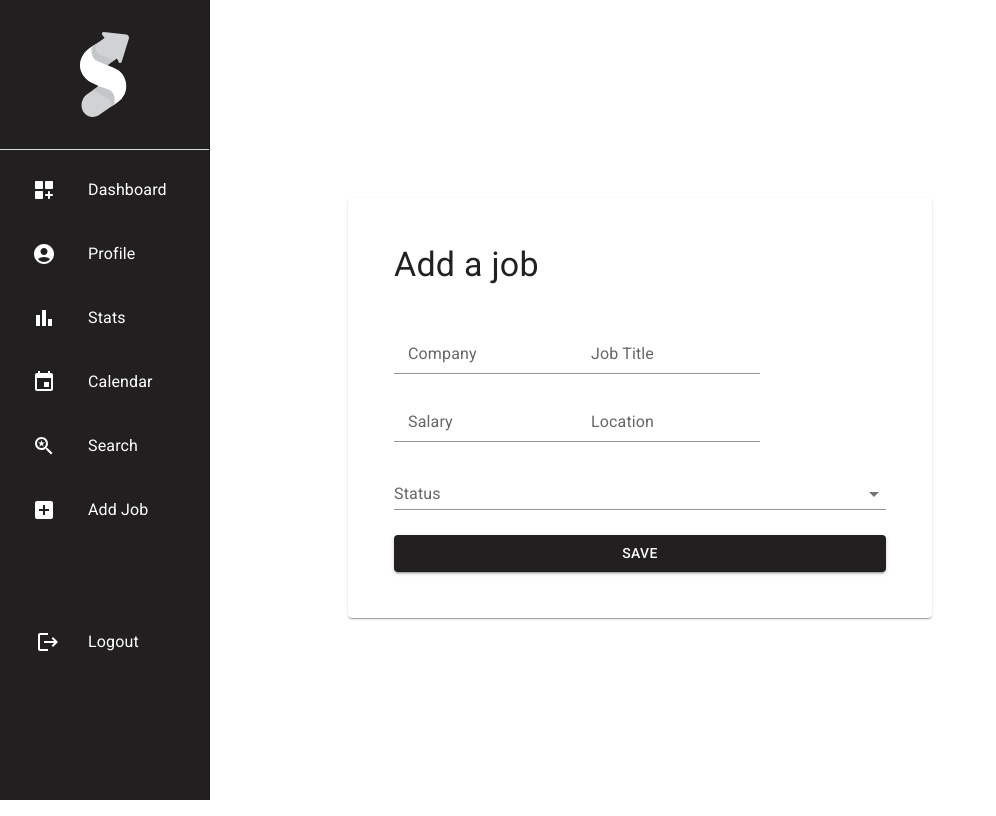
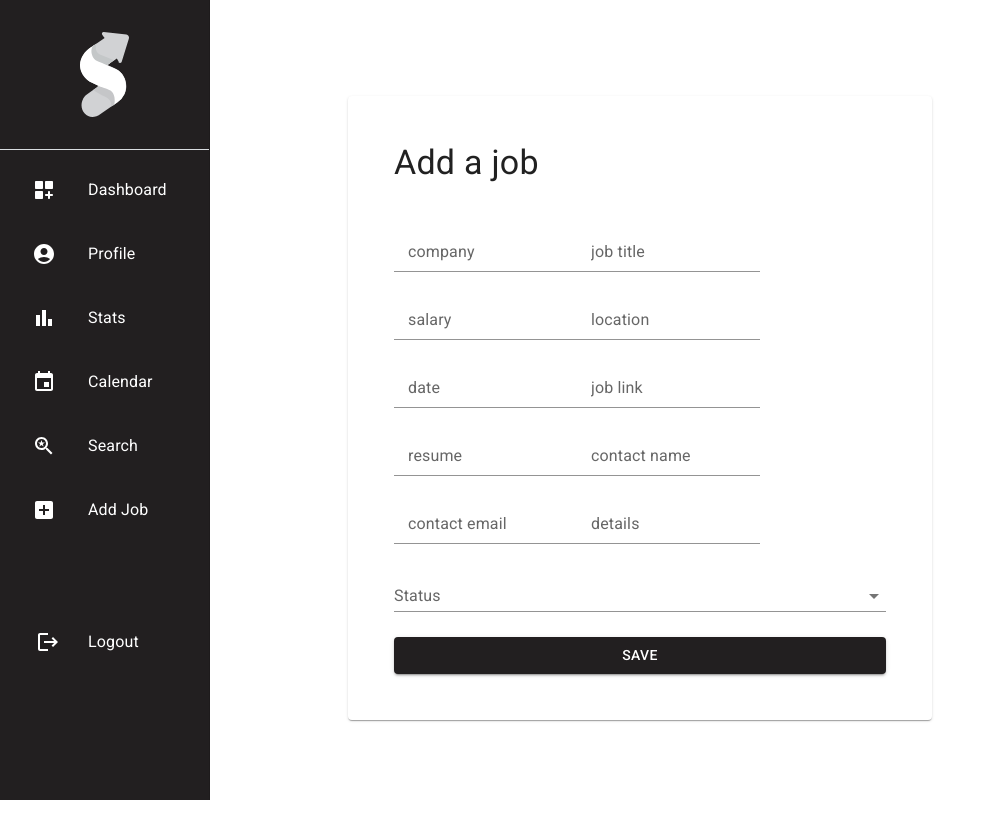
Before and after one commit to cesar-santamaria/sendero, a React (Create React App) app in the folder client/: page /job-form in a window 1280 px wide. Shown: the whole page, without its empty margins (0-996 px from the left). Built offline with nearby package versions, Linux system fonts and the light colour scheme; sample sign-in values are in the browser's storage.

Commit message:
Add edit jobs functionality

```diff
--- a/client/src/components/jobs/JobsModal.jsx
+++ b/client/src/components/jobs/JobsModal.jsx
@@ -1,4 +1,4 @@
-import * as React from 'react'
+import {useState} from 'react'
 import Box from '@mui/material/Box'
 import TextField from '@mui/material/TextField'
 import Typography from '@mui/material/Typography'
@@ -9,7 +9,7 @@ import Input from '@mui/material/Input'
 import InputLabel from '@mui/material/InputLabel'
 import InputAdornment from '@mui/material/InputAdornment'
 import { useSelector, useDispatch } from 'react-redux'
-import { deleteJob } from '../../features/jobs/jobSlice'
+import { deleteJob, editJob } from '../../features/jobs/jobSlice'
 
 const style = {
   position: 'absolute',
@@ -24,10 +24,49 @@ const style = {
 }
 
 export default function JobsModal(props) {
-  const [open, setOpen] = React.useState(false)
+  const [open, setOpen] = useState(false)
+  const [formData, setFormData] = useState({
+    companyName: props.company || "",
+    jobTitle: props.jobTitle || "",
+    salary: props.salary || "",
+    location: props.location || "",
+    calendar: props.calendar || "",
+    jobLink: props.jobLink || "",
+    resume: props.resume || "",
+    contactName: props.contactName || "",
+    contactEmail: props.contactEmail || "",
+    details: props.details || "",
+  })
   const handleOpen = () => setOpen(true)
   const handleClose = () => setOpen(false)
   const dispatch = useDispatch()
+  const { companyName, jobTitle, salary, location, status, date, jobLink, calendar, resume, contactEmail, contactName, details } = formData
+
+  const onChange = (e) => {
+    setFormData((prevState) => ({
+      ...prevState,
+      [e.target.name]: e.target.value,
+    }))
+  }
+
+  const handleSubmit = (e) => {
+    e.preventDefault()
+    const jobData = {
+      companyName,
+      jobTitle,
+      salary,
+      location,
+      calendar,
+      jobLink,
+      resume,
+      contactName,
+      contactEmail,
+      details
+    }
+    dispatch(editJob({id:props.id , jobData}))
+    console.log({id:props.id , jobData})
+
+  }
 
   return (
     <div>
@@ -44,20 +83,24 @@ export default function JobsModal(props) {
           <Typography variant="h6" component="h2">
             Edit
           </Typography>
-          <form style={{ display: 'flex', justifyContent: 'space-evenly' }}>
+          <form style={{ display: 'flex', justifyContent: 'space-evenly' }} onSubmit={handleSubmit}>
             <div style={{ flexDirection: 'row' }}>
-              <TextField
+              <Input
                 id="standard-basic"
+                name='companyName'
                 label="company"
                 variant="standard"
-                defaultValue={props.company}
+                value={companyName}
+                onChange={onChange}
                 sx={{ mt: 1, mr: 2 }}
               />
               <TextField
                 id="standard-basic"
+                name='jobTitle'
                 label="job title"
                 variant="standard"
-                defaultValue={props.jobTitle}
+                value={jobTitle}
+                onChange={onChange}
                 sx={{ mt: 1, mr: 2 }}
               />
               <div
@@ -69,9 +112,11 @@ export default function JobsModal(props) {
                 <TextField
                   sx={{ mt: 1, mr: 2, width: '100px' }}
                   id="standard-adornment-amount"
+                  name='salary'
                   label="salary"
                   variant="standard"
-                  defaultValue={props.salary}
+                  value={salary}
+                  onChange={onChange}
                   InputProps={{
                     startAdornment: (
                       <InputAdornment position="start">$</InputAdornment>
@@ -80,19 +125,23 @@ export default function JobsModal(props) {
                 />
                 <TextField
                   id="standard-basic"
+                  name='location'
                   label="location"
                   variant="standard"
-                  defaultValue={props.location}
+                  value={location}
+                  onChange={onChange}
                   sx={{ mt: 1, mr: 2, width: '100px' }}
                 />
                 <TextField
                   id="standard-basic"
+                  name='calendar'
                   label="date"
                   variant="standard"
-                  defaultValue={new Date(props.calendar).toLocaleString(
+                  onChange={onChange}
+                  value={calendar ? new Date(calendar).toLocaleString(
                     'en-US',
                     { dateStyle: 'medium' }
-                  )}
+                  ) : ""}
                   sx={{ mt: 1, mr: 2, width: '100px' }}
                 />
               </div>
@@ -105,65 +154,86 @@ export default function JobsModal(props) {
               >
                 <TextField
                   id="standard-basic"
+                  name='jobLink'
                   label="job link"
                   variant="standard"
-                  defaultValue={props.jobLink}
+                  value={jobLink}
+                  onChange={onChange}
                   sx={{ mt: 1, mr: 2 }}
                 />
                 <TextField
                   id="standard-basic"
+                  name='resume'
                   label="resume link"
                   variant="standard"
-                  defaultValue={props.resume}
+                  value={resume}
+                  onChange={onChange}
                   sx={{ mt: 1, mr: 2 }}
                 />
               </div>
               <TextField
                 id="standard-basic"
+                name='contactName'
                 label="contact name"
                 variant="standard"
-                defaultValue={props.contactName}
+                value={contactName}
+                onChange={onChange}
                 sx={{ mt: 1, mr: 2 }}
               />
               <TextField
                 id="standard-basic"
+                name='contactEmail'
                 label="contact email"
                 variant="standard"
-                defaultValue={props.contactEmail}
+                value={contactEmail}
+                onChange={onChange}
                 sx={{ mt: 1, mr: 2 }}
               />
               <TextField
                 id="standard-basic"
+                name='details'
                 label="details"
                 variant="standard"
                 multiline
                 fullWidth
                 maxRows={4}
-                defaultValue={props.details}
+                value={details}
+                onChange={onChange}
                 sx={{ mt: 1, mr: 2 }}
               />
-              <div style={{ marginTop: '20px', display:'flex' ,justifyContent:'space-evenly' }}>
+              <div
+                style={{
+                  marginTop: '20px',
+                  display: 'flex',
+                  justifyContent: 'space-evenly',
+                }}
+              >
                 <Button
                   sx={{
                     width: '45%',
-                    border: '1px solid #7E3D46',
+                    border: '1px solid #932E2E',
                     '&:hover': {
                       color: '#fff',
-                      backgroundColor: '#7E3D46',
+                      backgroundColor: '#932E2E',
                     },
                   }}
-                  onClick={() => (dispatch(deleteJob(props.id)))}
+                  onClick={() => dispatch(deleteJob(props.id))}
                 >
                   Delete
                 </Button>
-                <Button sx={{
+                <Button
+                type='submit'
+                  sx={{
                     width: '45%',
                     border: '1px solid #475541',
                     '&:hover': {
                       color: '#fff',
                       backgroundColor: '#475541',
                     },
-                  }}>Save</Button>
+                  }}
+                >
+                  Save
+                </Button>
               </div>
             </div>
           </form>
--- a/client/src/pages/job/JobForm.jsx
+++ b/client/src/pages/job/JobForm.jsx
@@ -21,10 +21,28 @@ export default function JobForm() {
     jobTitle: '',
     salary: '',
     location: '',
+    calendar: '',
+    jobLink: '',
+    resume: '',
+    contactName: '',
+    contactEmail: '',
+    details: '',
     status: '',
   })
 
-  const { companyName, jobTitle, salary, location, status } = formData
+  const {
+    companyName,
+    jobTitle,
+    salary,
+    location,
+    calendar,
+    jobLink,
+    resume,
+    contactName,
+    contactEmail,
+    details,
+    status,
+  } = formData
   const dispatch = useDispatch()
 
   const onChange = (e) => {
@@ -40,6 +58,12 @@ export default function JobForm() {
       jobTitle,
       salary,
       location,
+      calendar,
+      jobLink,
+      resume,
+      contactName,
+      contactEmail,
+      details,
       status,
     }
     dispatch(createJob(jobData))
@@ -48,6 +72,12 @@ export default function JobForm() {
       jobTitle: '',
       salary: '',
       location: '',
+      calendar: '',
+      jobLink: '',
+      resume: '',
+      contactName: '',
+      contactEmail: '',
+      details: '',
       status: '',
     })
   }
@@ -71,40 +101,94 @@ export default function JobForm() {
               </Typography>
               <form onSubmit={handleSubmit}>
                 <FormControl style={{ marginTop: '20px' }}>
-                  <InputLabel>Company</InputLabel>
+                  <InputLabel>company</InputLabel>
                   <Input
                     name="companyName"
-                    label="Company"
+                    label="company"
                     value={companyName}
                     onChange={onChange}
                     required
                   />
                 </FormControl>
                 <FormControl style={{ marginTop: '20px' }}>
-                  <InputLabel>Job Title</InputLabel>
+                  <InputLabel>job title</InputLabel>
                   <Input
                     name="jobTitle"
-                    label="Job Title"
+                    label="job title"
                     value={jobTitle}
                     onChange={onChange}
                     required
                   />
                 </FormControl>
                 <FormControl style={{ marginTop: '20px' }}>
-                  <InputLabel>Salary</InputLabel>
+                  <InputLabel>salary</InputLabel>
                   <Input
                     name="salary"
-                    label="Salary"
+                    label="salary"
                     value={salary}
                     onChange={onChange}
                   />
                 </FormControl>
                 <FormControl style={{ marginTop: '20px' }}>
-                  <InputLabel>Location</InputLabel>
+                  <InputLabel>location</InputLabel>
                   <Input
                     name="location"
-                    label="Location"
+                    label="location"
                     value={location}
+                    onChange={onChange}
+                  />
+                </FormControl>
+                <FormControl style={{ marginTop: '20px' }}>
+                  <InputLabel>date</InputLabel>
+                  <Input
+                    name="calendar"
+                    label="calendar"
+                    value={calendar}
+                    onChange={onChange}
+                  />
+                </FormControl>
+                <FormControl style={{ marginTop: '20px' }}>
+                  <InputLabel>job link</InputLabel>
+                  <Input
+                    name="jobLink"
+                    label="jobLink"
+                    value={jobLink}
+                    onChange={onChange}
+                  />
+                </FormControl>
+                <FormControl style={{ marginTop: '20px' }}>
+                  <InputLabel>resume</InputLabel>
+                  <Input
+                    name="resume"
+                    label="resume"
+                    value={resume}
+                    onChange={onChange}
+                  />
+                </FormControl>
+                <FormControl style={{ marginTop: '20px' }}>
+                  <InputLabel>contact name</InputLabel>
+                  <Input
+                    name="contactName"
+                    label="contactName"
+                    value={contactName}
+                    onChange={onChange}
+                  />
+                </FormControl>
+                <FormControl style={{ marginTop: '20px' }}>
+                  <InputLabel>contact email</InputLabel>
+                  <Input
+                    name="contactEmail"
+                    label="contactEmail"
+                    value={contactEmail}
+                    onChange={onChange}
+                  />
+                </FormControl>
+                <FormControl style={{ marginTop: '20px' }}>
+                  <InputLabel>details</InputLabel>
+                  <Input
+                    name="details"
+                    label="details"
+                    value={details}
                     onChange={onChange}
                   />
                 </FormControl>
```
Also changed, not shown: client/src/features/jobs/jobService.js (+14 -1 lines), client/src/features/jobs/jobSlice.js (+34 -0 lines).
